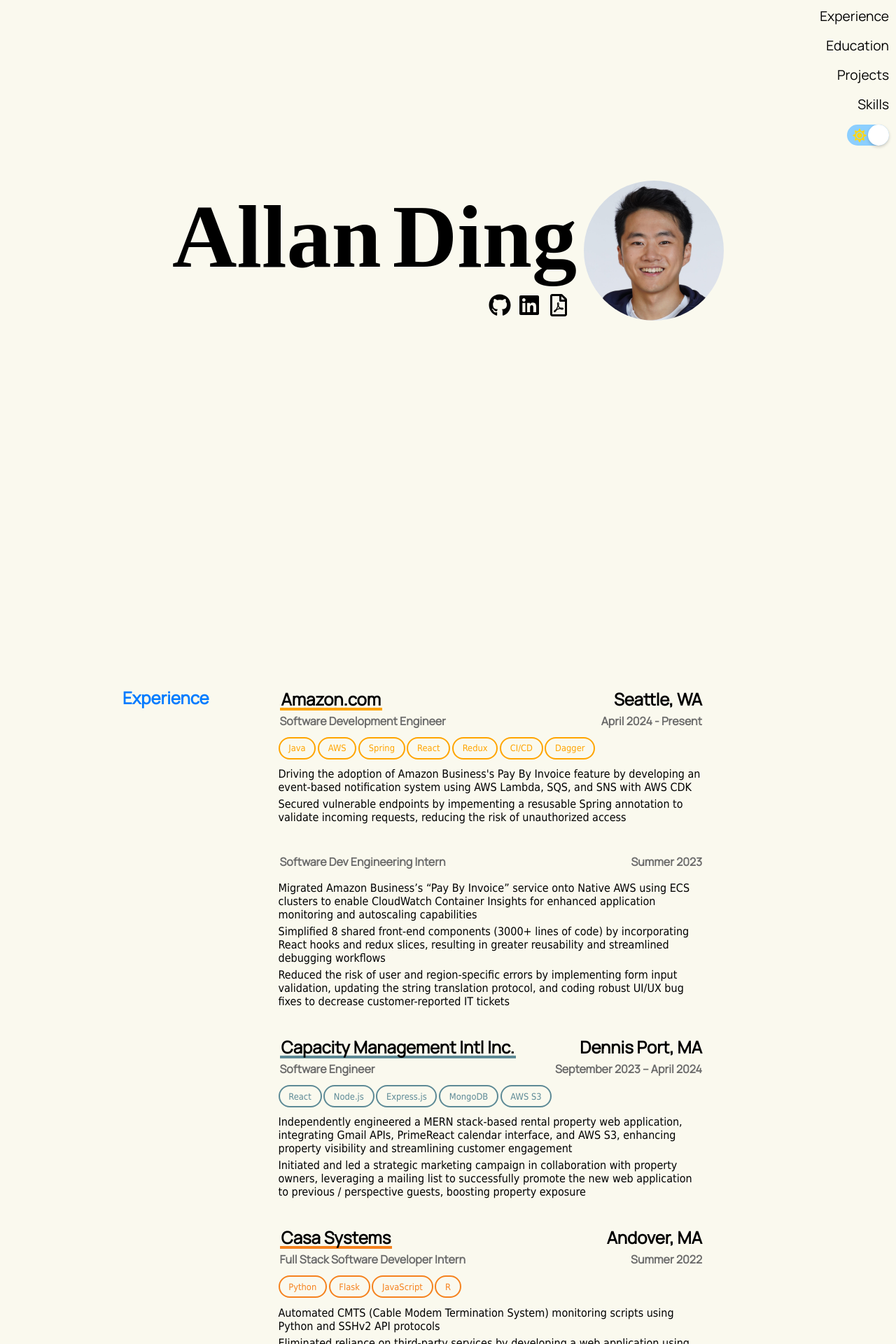
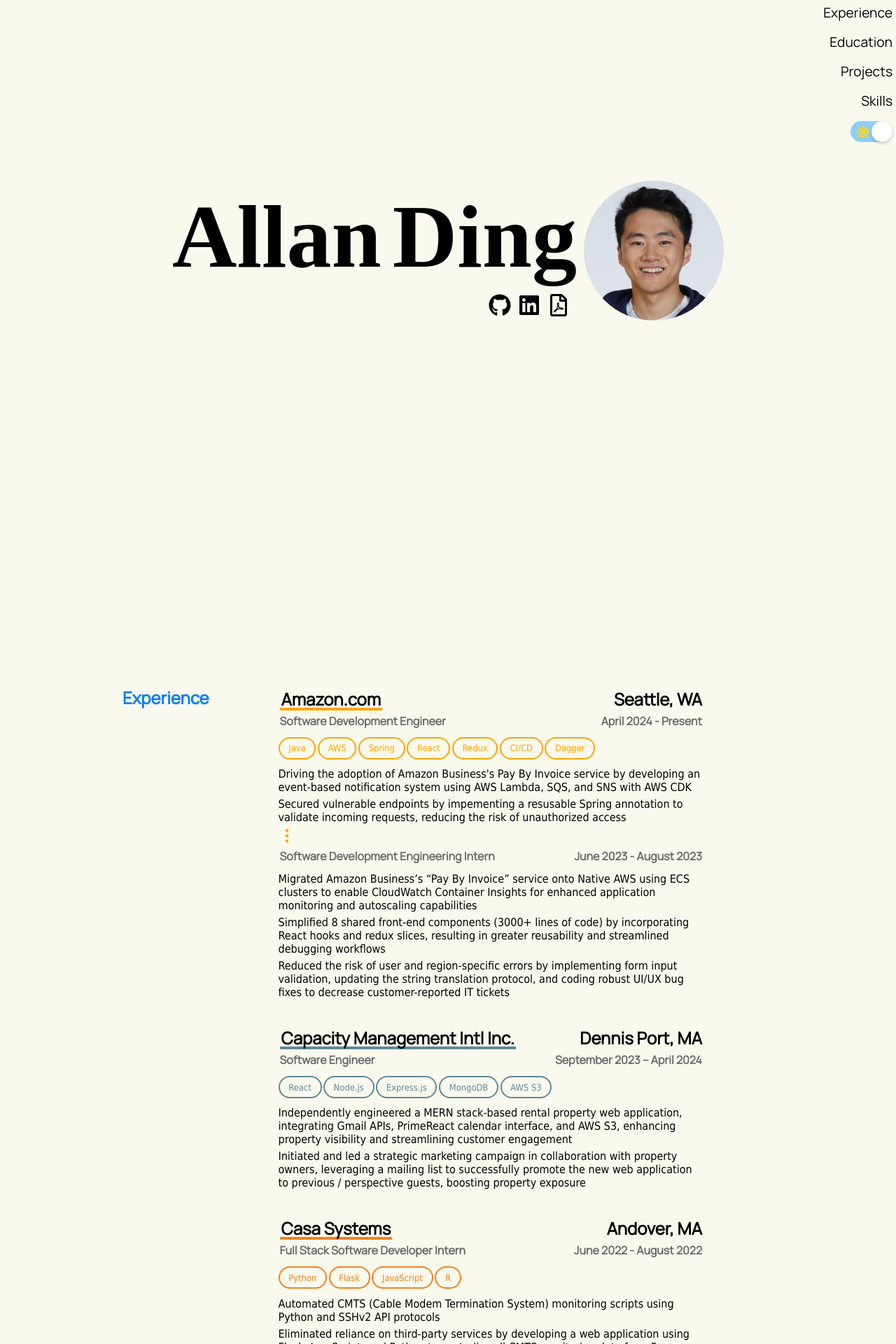
Before and after one commit to ading01/my_website, a React (Create React App) app: page / in a window 1280 px wide. Shown: the top 1920 px of the page at 70% size. Built offline with nearby package versions, Linux system fonts and the light colour scheme; a web font is replaced by a local one.

Commit message:
Fix navbar overlap and add job roles

```diff
--- a/src/components/Navbar.tsx
+++ b/src/components/Navbar.tsx
@@ -11,13 +11,14 @@
   justify-content: right; /* Center items */
   align-items: center; /* Align items vertically */
   width: 100%; /* Full width of the viewport */
-  padding: 10px; /* Add padding for breathing space */
+  padding: 5px; /* Add padding for breathing space */
   box-sizing: border-box; /* Include padding in width calculation */
-  z-index: 1; /* Ensure navbar is above other content */
+  z-index: 10; /* Ensure navbar is above other content */
   /* Add other styles like background, height, etc., as needed */
   gap: 1rem;
   transition: background-color 0.5s ease;
-  background-color: ${({ theme }) => theme.backgroundColor};
+  // background-color: ${({ theme }) => theme.backgroundColor};
+  background-color: transparent; /* Set background color to transparent */
 
   @media (max-width: 1650px) {
     flex-direction: column;
@@ -30,6 +31,7 @@
     align-items: center;
     flex-direction: row;
     z-index: 1000;
+    background-color: ${({ theme }) => theme.backgroundColor};
   }
 `;
 
--- a/src/components/Ticker/Ticker.tsx
+++ b/src/components/Ticker/Ticker.tsx
@@ -31,7 +31,6 @@
   color: ${({ theme }) => theme.texts.third};
   transition: color 0.5s ease;
   animation: ${scrollAnimation} 20s linear infinite;
-  z-index: 1;
   overflow: auto;
 
   @media (max-width: 768px) {
--- a/src/content/ExperienceContent.tsx
+++ b/src/content/ExperienceContent.tsx
@@ -4,6 +4,7 @@
 import styled from "styled-components";
 import { SplitContainer, MainRow, SubRow, ResumeDetails } from "../styles/divs";
 import Pill from "../components/Pill";
+import { BsThreeDotsVertical } from "react-icons/bs";
 
 let ResumeContent = [
   {
@@ -13,24 +14,22 @@
     date: "April 2024 - Present",
     skills: ["Java", "AWS", "Spring", "React", "Redux", "CI/CD", "Dagger"],
     details: [
-      "Driving the adoption of Amazon Business's Pay By Invoice feature by developing an event-based notification system using AWS Lambda, SQS, and SNS with AWS CDK",
+      "Driving the adoption of Amazon Business's Pay By Invoice service by developing an event-based notification system using AWS Lambda, SQS, and SNS with AWS CDK",
       "Secured vulnerable endpoints by impementing a resusable Spring annotation to validate incoming requests, reducing the risk of unauthorized access",
     ],
     color: "orange",
     link: "https://www.amazon.com/",
-  },
+    roles: [
       {
-    company_name: "",
-    location: "",
-    position: "Software Dev Engineering Intern",
-    date: "Summer 2023",
+        title: "Software Development Engineering Intern",
+        date: "June 2023 - August 2023",
         details: [
           "Migrated Amazon Business’s “Pay By Invoice” service onto Native AWS using ECS clusters to enable CloudWatch Container Insights for enhanced application monitoring and autoscaling capabilities",
           "Simplified 8 shared front-end components (3000+ lines of code) by incorporating React hooks and redux slices, resulting in greater reusability and streamlined debugging workflows",
           "Reduced the risk of user and region-specific errors by implementing form input validation, updating the string translation protocol, and coding robust UI/UX bug fixes to decrease customer-reported IT tickets",
         ],
-    color: "orange",
-    link: "https://www.amazon.com/",
+      },
+    ],
   },
   {
     company_name: "Capacity Management Intl Inc.",
@@ -49,7 +48,7 @@
     company_name: "Casa Systems",
     location: "Andover, MA",
     position: "Full Stack Software Developer Intern",
-    date: "Summer 2022",
+    date: "June 2022 - August 2022",
     skills: ["Python", "Flask", "JavaScript", "R"],
     details: [
       "Automated CMTS (Cable Modem Termination System) monitoring scripts using Python and SSHv2 API protocols",
@@ -63,7 +62,7 @@
     company_name: "Lily Lab at Yale",
     location: "New Haven, CT",
     position: "Research Intern",
-    date: "Janurary-May 2022",
+    date: "Janurary - May 2022",
     details: [
       "Increased the accuracy of an NLP search engine by updating text crawler functionality to improve user experience",
       "Tested the NLP search engine by implementing a bot to search a random set of keywords to show a reduction of 'no results found' outcomes",
@@ -75,7 +74,7 @@
     company_name: "DreamKit",
     location: "New Haven, CT",
     position: "Web Design/Marketing Intern",
-    date: "Janurary-May 2022",
+    date: "Janurary - May 2022",
     details: [
       "Implemented interactive blogging features on DreamKit’s homepage to promote community engagement by using Squarespace’s platform",
       "Pushed to create several partnerships by calling existing non-profit organizations in New Haven to expand the reach of DreamKit’s platform",
@@ -94,6 +93,25 @@
 function ExperienceContent() {
   const { theme } = useTheme();
 
+  function getCompanyNameComponent(
+    company_name: string,
+    link: string,
+    color: string
+  ) {
+    if (company_name === "") {
+      return <BsThreeDotsVertical color={color} size="1.5rem" />;
+    }
+
+    if (link !== "") {
+      return (
+        <HighlightedLink color={color} href={link} aria-disabled>
+          <Heading>{company_name}</Heading>
+        </HighlightedLink>
+      );
+    }
+    return <Heading>{company_name}</Heading>;
+  }
+
   return (
     <ContentDiv>
       {ResumeContent.map((job, index) => (
@@ -101,7 +119,7 @@
           {/* <div key={index}> */}
           <SplitContainer>
             <MainRow>
-              {job.link ? (
+              {/* {job.link ? (
                 <HighlightedLink
                   color={job.color}
                   href={job.link}
@@ -115,6 +133,7 @@
               {/* <HighlightedLink color={job.color} href={job.link} aria-disabled>
                 <Heading>{job.company_name}</Heading>
               </HighlightedLink> */}
+              {getCompanyNameComponent(job.company_name, job.link, job.color)}
               <Heading>{job.location}</Heading>
             </MainRow>
             <SubRow>
@@ -134,7 +153,20 @@
               <PText mode={theme}>{detail}</PText>
             </ResumeDetails>
           ))}
-          {/* </div> */}
+          {job.roles?.map((role, index) => (
+            <div>
+              <BsThreeDotsVertical color={job.color} size="1.5rem" />
+              <SubRow>
+                <SubHeading mode={theme}>{role.title}</SubHeading>
+                <SubHeading mode={theme}>{role.date}</SubHeading>
+              </SubRow>
+              {role.details.map((detail, index) => (
+                <ResumeDetails>
+                  <PText mode={theme}>{detail}</PText>
+                </ResumeDetails>
+              ))}
+            </div>
+          ))}
         </FadeInSection>
       ))}
     </ContentDiv>
--- a/src/content/HomeContent/HomeContent.tsx
+++ b/src/content/HomeContent/HomeContent.tsx
@@ -16,6 +16,7 @@
   max-width: 1000px;
   margin: 0 auto;
   justify-content: center;
+  z-index: 100;
 
   @media (max-width: 768px) {
     flex-direction: column;
```
Lines whose indentation alone changed are shown as unchanged.
